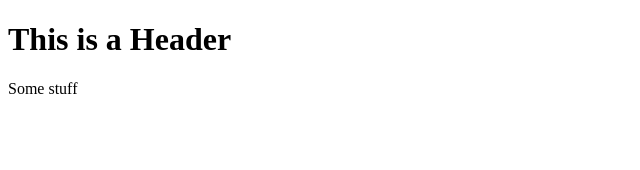
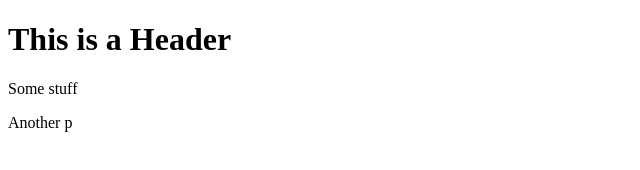
Before and after one commit to kristofer11/git-test, a plain HTML site: page index.html in a window 1280 px wide. Shown: the full height of the page, 0-640 px from the left. Drawn offline with Linux system fonts and the light colour scheme.

Commit message:
third commit

```diff
--- a/index.html
+++ b/index.html
@@ -9,5 +9,6 @@
 <body>
     <h1>This is a Header</h1>
     <p>Some stuff</p>
+    <p>Another p</p>
 </body>
 </html>
```
